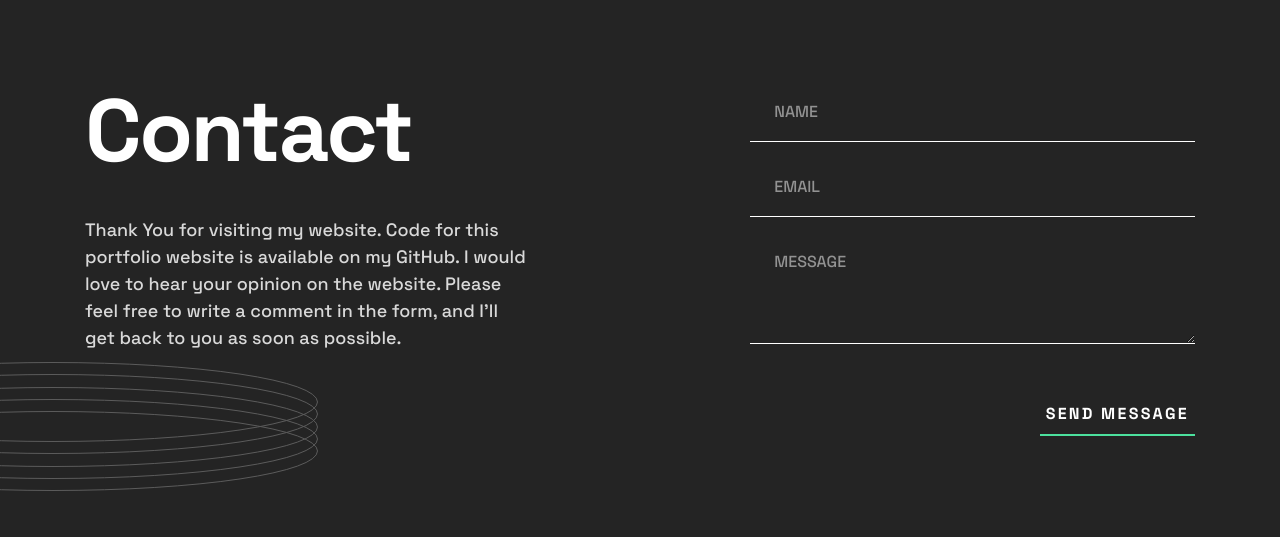
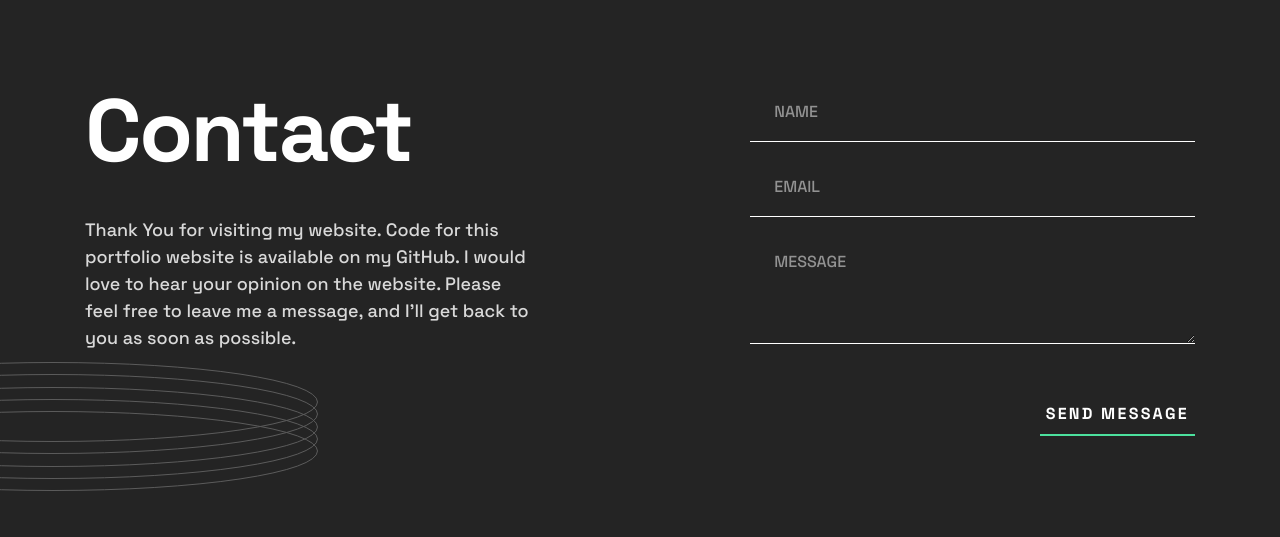
Before and after one commit to manassarma13/my_portfolio_v2, a Flask app: page /contact.html in a window 1280 px wide. Shown: the part 200-737 px from the top of the page. Run offline with Flask 2, Linux system fonts and the light colour scheme.

Commit message:
contact page message updated

```diff
--- a/templates/contact.html
+++ b/templates/contact.html
@@ -50,7 +50,7 @@
               Thank You for visiting my website.
               Code for this portfolio website is available on my GitHub.
               I would love to hear your opinion on the website.
-              Please feel free to write a comment in the form,
+              Please feel free to leave me a message,
               and I'll get back to you as soon as
               possible.
             </p>
```
